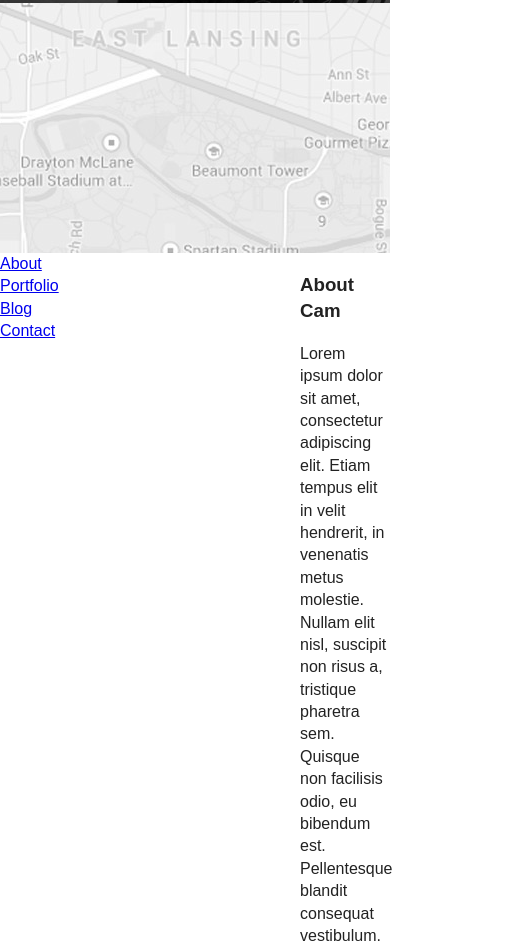
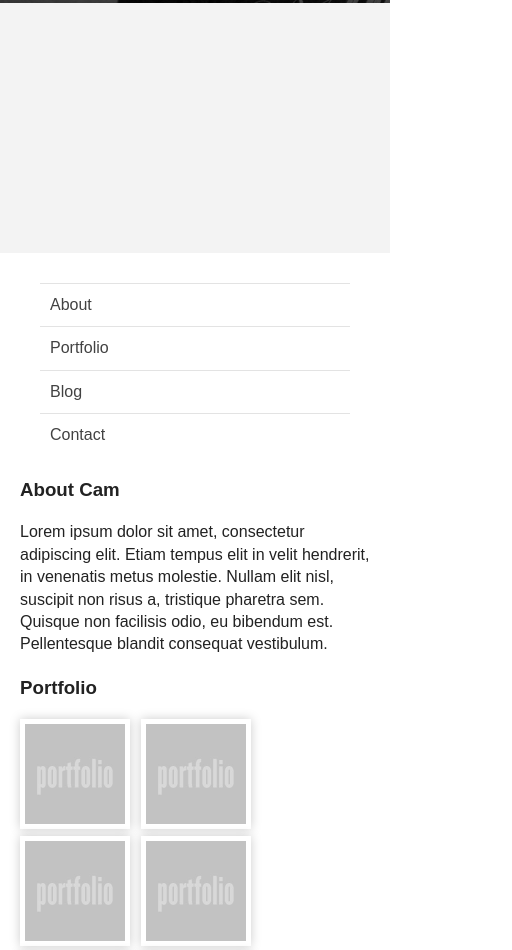
Before and after one commit to camdenuyl/tc349, a plain HTML site: page homepage-site/index.html in a window 390 px wide. Shown: the part 549-1499 px from the top of the page, 512 px wide, since content can reach past the window. Drawn offline with nearby package versions, Linux system fonts and the light colour scheme.

Commit message:
week 10: media queries

```diff
--- a/homepage-site/css/main.css
+++ b/homepage-site/css/main.css
@@ -154,6 +154,22 @@ article {
 	border-color: #FF3F3F;
 }
 
+nav ul{
+	margin: 30px 0 0 40px;
+}
+
+nav a {
+	color: #424242;
+	text-decoration: none;
+	display: block;
+	padding: 10px;
+	border-top: 1px solid #e3e3e3;
+}
+
+nav a:hover {
+	background-color: #FF3F3F;
+	color: #fff;
+}
 
 /* ==========================================================================
    Helper classes
@@ -262,8 +278,62 @@ article {
    Modify as content requires.
    ========================================================================== */
 
-@media only screen and (min-width: 35em) {
-    /* Style adjustments for viewports that meet the condition */
+@media only screen and (max-width: 600px) {
+	nav {
+		float: none;
+		width: auto;
+		margin-right: 40px;
+	}
+
+	article {
+		margin: 20px;
+	}
+
+	img {
+		width: 150px;
+		height: 150px;
+	}
+
+	.gallery li {
+		display: inline-block;
+		margin: 0 2% 2% 0;
+		border: 5px solid #fff;
+		box-shadow: 0 0 10px #ccc;
+		transition: border-color .5s;
+		width: 150px;
+		height: 150px;
+	}
+}
+
+@media only screen and (max-width: 480px) {
+	nav {
+		float: none;
+		width: auto;
+		margin-right: 40px;
+	}
+
+	article {
+		margin: 20px;
+	}
+
+	img {
+		width: 100px;
+		height: 100px;
+	}
+
+	.gallery li {
+		display: inline-block;
+		margin: 0 2% 2% 0;
+		border: 5px solid #fff;
+		box-shadow: 0 0 10px #ccc;
+		transition: border-color .5s;
+		width: 100px;
+		height: 100px;
+	}
+
+	.gallery li:hover {
+		border-color: #FF3F3F;
+	}
 }
 
 @media print,
--- a/homepage-site/index.html
+++ b/homepage-site/index.html
@@ -25,7 +25,7 @@
 
 		</div>
 
-		<nav>
+		<nav  data-0="position: absolute;top:800px;" data-1500="position: absolute;top:1550px;">
 			<ul>
 				<li><a href="#about">About</a></li>
 				<li><a href="#portfolio">Portfolio</a></li>
@@ -71,12 +71,28 @@
     <script src="htp://ajax.googleapis.com/ajax/libs/jquery/1.10.2/jquery.min.js"></script>
     <script>window.jQuery || document.write('<script src="js/vendor/jquery-1.10.2.min.js"><\/script>')</script>
     <script src="js/vendor/skrollr.min.js"></script>
-
+	<script src="js/vendor/skrollr.menu.min.js"></script>
     <script src="js/plugins.js"></script>
     <script src="js/main.js"></script>
 
 	<script type="text/javascript">
+	if ($(window).width() > 600) {
 	    var s = skrollr.init();
+
+		skrollr.menu.init(s, {
+		    //skrollr will smoothly animate to the new position using `animateTo`.
+		    animate: true,
+
+		    //The easing function to use.
+		    easing: 'sqrt',
+
+		    //How long the animation should take in ms.
+		    duration: function(currentTop, targetTop) {
+		        //By default, the duration is hardcoded at 500ms.
+		        return 500;
+		    },
+		});
+	}
 	    </script>
     </body>
 </html>
--- /dev/null
+++ b/homepage-site/js/vendor/skrollr.menu.min.js
@@ -0,0 +1,2 @@
+/*! skrollr-menu 0.1.8 (2013-10-28) | Alexander Prinzhorn - https://github.com/Prinzhorn/skrollr-menu | Free to use under terms of MIT license */
+(function(t,e){"use strict";var n=500,o="sqrt",r="data-menu-top",u="data-menu-offset",a=e.skrollr,i=e.history,c=!!i.pushState,l=function(e){return"A"===e.tagName?e:e===t?!1:l(e.parentNode)},f=function(t){if(1===t.which||0===t.button){var e=l(t.target);e&&s(e)&&t.preventDefault()}},s=function(e,n){var o=e.getAttribute("href");if(!/^#/.test(o))return!1;var a,l;if(l=b?b(e):e.getAttribute(r),null!==l)a=+l;else{var f=t.getElementById(o.substr(1));if(!f)return!1;a=d.relativeToAbsolute(f,"top","top");var s=f.getAttribute(u);null!==s&&(a+=+s)}return c&&!n&&i.pushState({top:a},"",o),g&&!n?d.animateTo(a,{duration:m(d.getScrollTop(),a),easing:v}):h(function(){d.setScrollTop(a)}),!0},p=function(){if(e.location.hash&&t.querySelector){var n=t.querySelector('a[href="'+e.location.hash+'"]');n&&s(n,!0)}},h=function(t){e.setTimeout(t,1)};a.menu={},a.menu.init=function(r,u){d=r,u=u||{},v=u.easing||o,g=u.animate!==!1,m=u.duration||n,b=u.handleLink,"number"==typeof m&&(m=function(t){return function(){return t}}(m)),a.addEvent(t,"click",f),c&&a.addEvent(e,"popstate",function(t){var e=t.state||{},n=e.top||0;h(function(){d.setScrollTop(n)})},!1),p()};var d,v,m,g,b;h(function(){e.location.hash&&e.scrollTo(0,0)})})(document,window);
```
